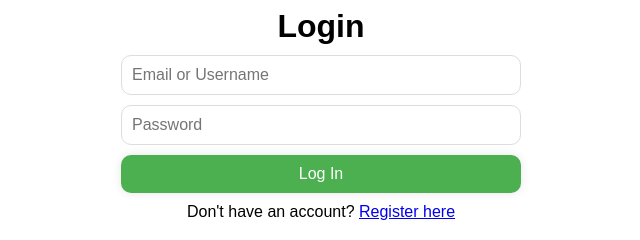
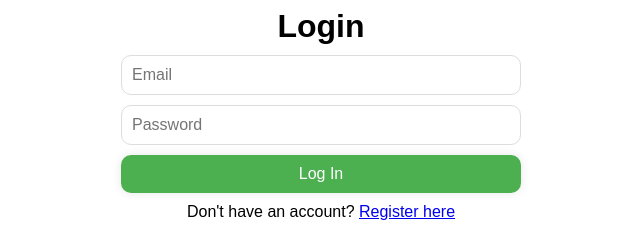
Before and after one commit to matthewkamenetsky/RecipeApp, a website: page Frontend/login.html in a window 1280 px wide. Shown: the full height of the page, 319-959 px from the left. Drawn offline with Linux system fonts and the light colour scheme.

Commit message:
final touches

```diff
--- a/Frontend/login.html
+++ b/Frontend/login.html
@@ -9,7 +9,7 @@
   <body style="display: flex; flex-direction: column; align-items: center; justify-content: center; text-align: center">
     <h1 style="margin-top: 0; margin-bottom: 10px">Login</h1>
     <form id="loginForm" class="userInfo">
-      <input type="text" name="id" placeholder="Email or Username" required />
+      <input type="text" name="id" placeholder="Email" required />
       <input type="password" name="password" placeholder="Password" required />
       <button style="margin-bottom: 10px" type="submit">Log In</button>
     </form>
```
Also changed, not shown: Backend/routes/recipes.js (+0 -13 lines).
